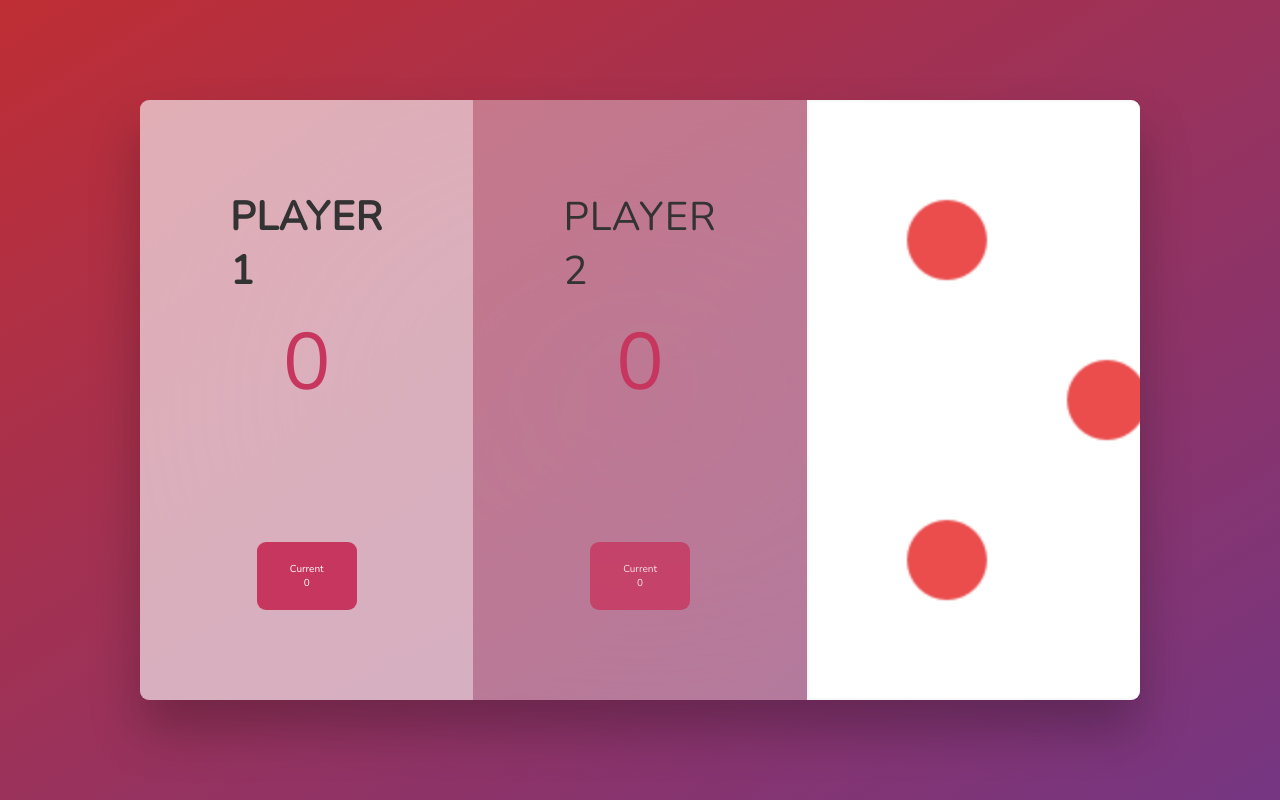
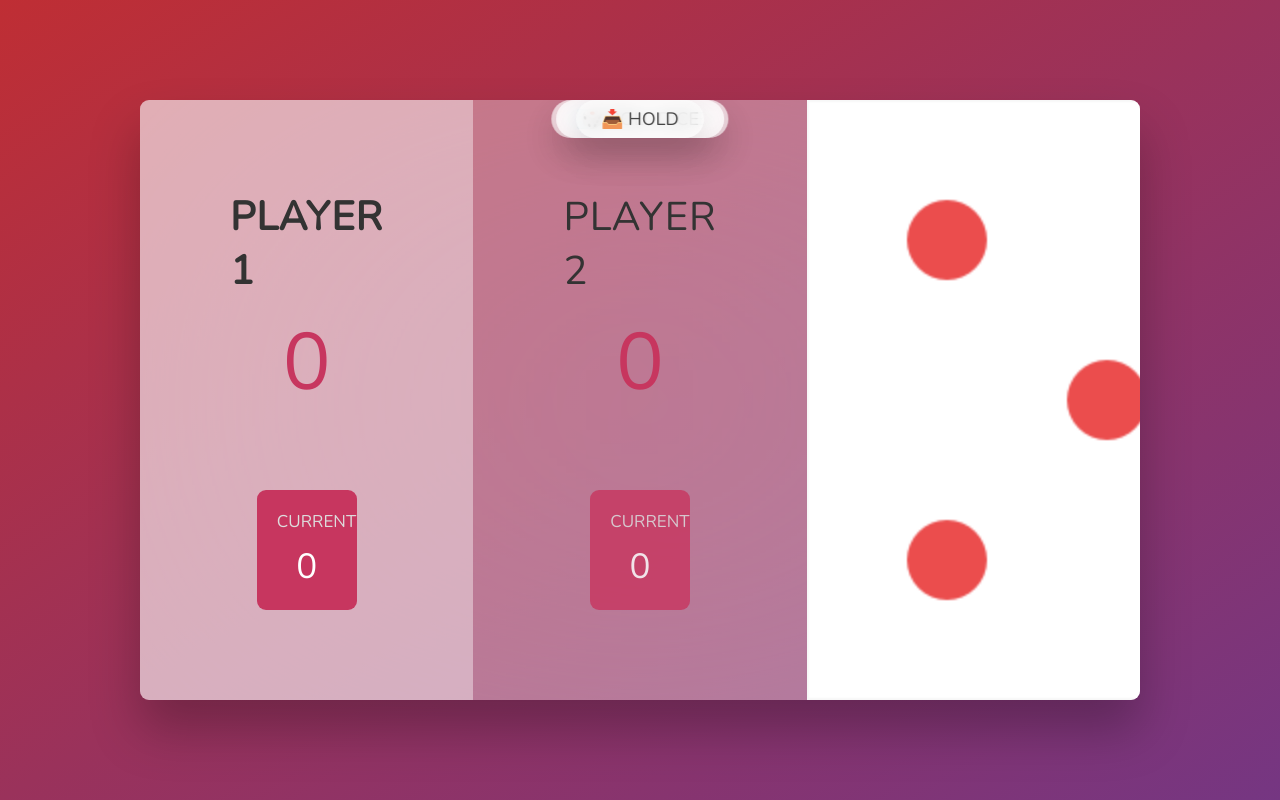
Before and after one commit to yacineaaddi/JS-Dice-Roll-Game, a plain HTML site: page index.html in a window 1280 px wide. Drawn offline with nearby package versions, Linux system fonts and the light colour scheme.

Commit message:
Updating the CSS file

```diff
--- a/style.css
+++ b/style.css
@@ -84,3 +84,39 @@ main {
   text-align: center;
   transition: all 0.75s;
 }
+
+
+
+.current-label {
+  text-transform: uppercase;
+  margin-bottom: 1rem;
+  font-size: 1.7rem;
+  color: #ddd;
+}
+
+.current-score {
+  font-size: 3.5rem;
+}
+
+/* ABSOLUTE POSITIONED ELEMENTS */
+
+.btn {
+  position: absolute;
+  left: 50%;
+  transform: translateX(-50%);
+  color: #444;
+  background: none;
+  border: none;
+  font-family: inherit;
+  font-size: 1.8rem;
+  text-transform: uppercase;
+  cursor: pointer;
+  font-weight: 400;
+  transition: all 0.2s;
+  background-color: white;
+  background-color: rgba(255, 255, 255, 0.6);
+  backdrop-filter: blur(10px);
+  padding: 0.7rem 2.5rem;
+  border-radius: 50rem;
+  box-shadow: 0 1.75rem 3.5rem rgba(0, 0, 0, 0.1);
+}
```
